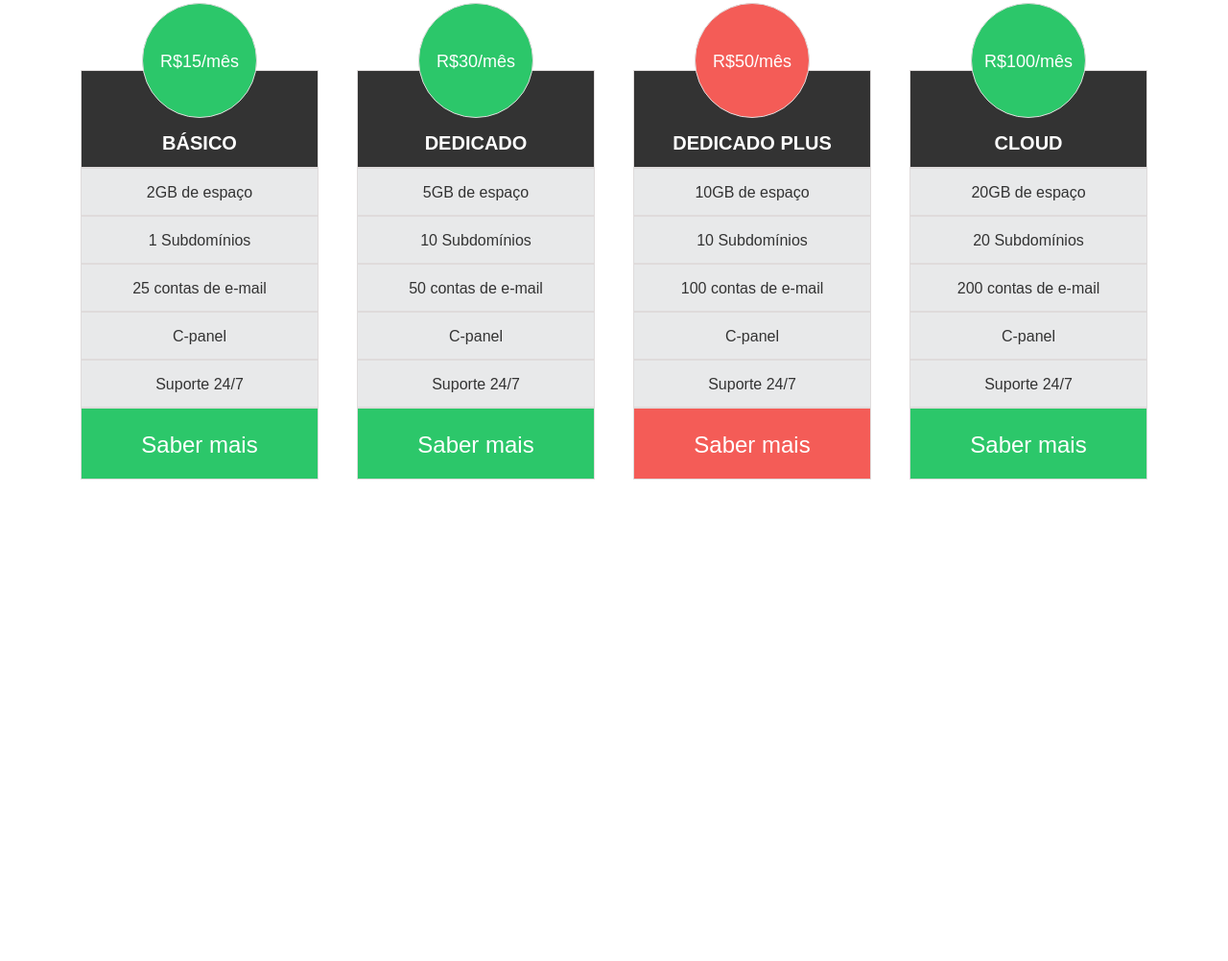
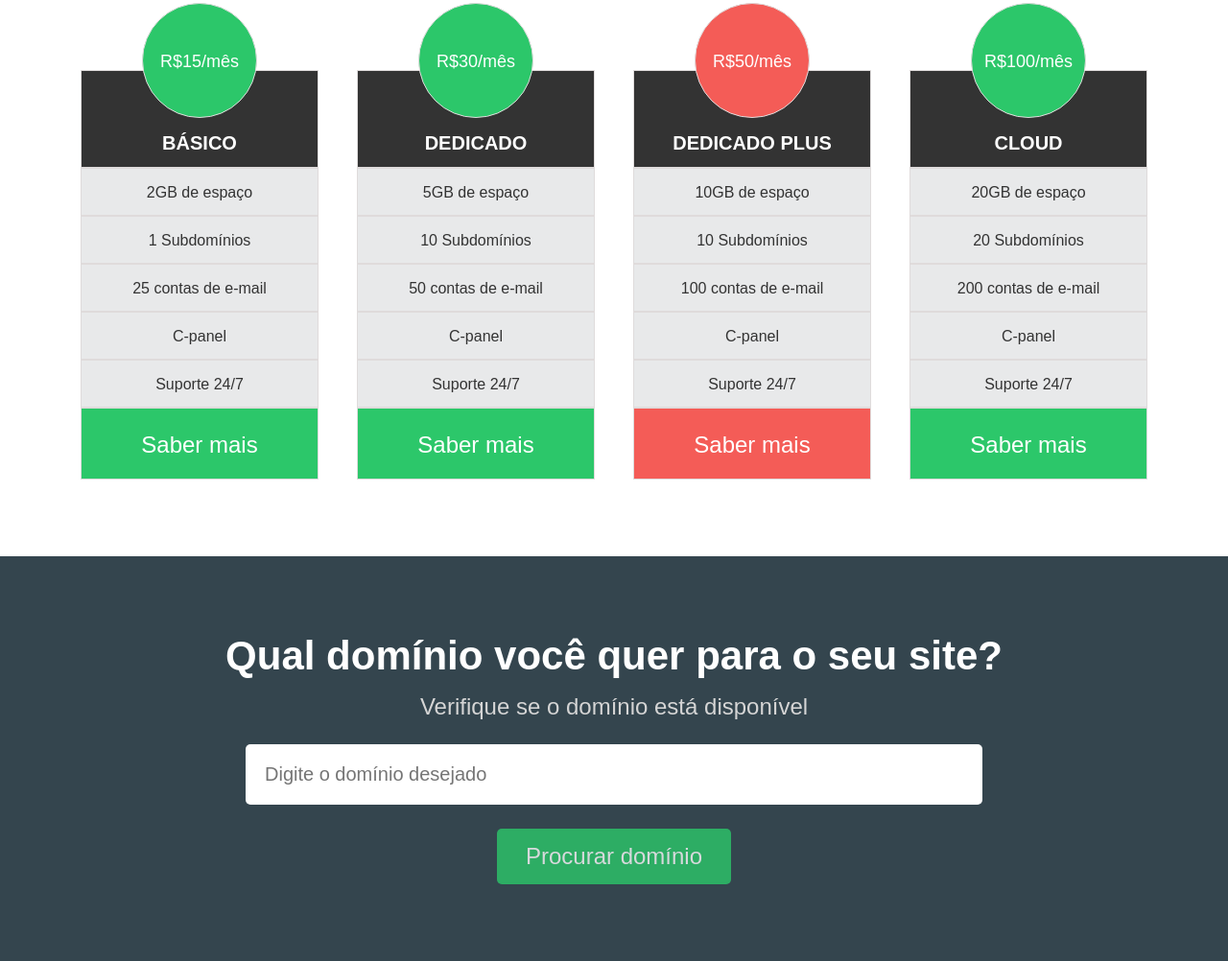
Before and after one commit to Pablo-jesuss/Site-hdc-Host, a plain HTML site: page index.html in a window 1280 px wide. Shown: the part 1151-2153 px from the top of the page at 96% size. Before the commit the page ends 1731 px from the top, so only its background shows below. Drawn offline with Linux system fonts and the light colour scheme.

Commit message:
searchdomain-container

```diff
--- a/Css/style.css
+++ b/Css/style.css
@@ -222,3 +222,50 @@ nav {
 .plan .recommended:hover {
   background-color: #be4a46;
 }
+
+/* search domain */
+
+.searchdomain-container {
+  background-color: #34454e;
+  text-align: center;
+  padding: 5rem 0;
+}
+
+.searchdomain-container h2 {
+  color: #fff;
+  font-size: 42px;
+  margin-bottom: 15px;
+}
+
+.searchdomain-container p {
+  color: #d5d5d5;
+  font-size: 24px;
+  margin-bottom: 25px;
+}
+
+.searchdomain-container input {
+  display: block;
+  border: none;
+  border-radius: 5px;
+  margin: 0 auto;
+}
+
+.searchdomain-container input[type="text"] {
+  width: 60%;
+  padding: 20px;
+  font-size: 20px;
+  margin-bottom: 25px;
+}
+
+.searchdomain-container input[type="submit"] {
+  background-color: #2cc76a;
+  padding: 15px 30px;
+  color: #fff;
+  font-size: 24px;
+  cursor: pointer;
+  opacity: 0.8;
+}
+
+.searchdomain-container input[type="submit"]:hover {
+  opacity: 1;
+}
--- a/index.html
+++ b/index.html
@@ -130,6 +130,15 @@
             </div>
           </div>
         </section>
+
+        <Section class="searchdomain-container">
+          <h2>Qual domínio você quer para o seu site?</h2>
+          <p>Verifique se o domínio está disponível</p>
+          <form action="">
+            <input type="text" name="domain" id="domain" placeholder="Digite o domínio desejado">
+            <input type="submit" value="Procurar domínio">
+          </form>
+        </Section>
     </main>
   </div>
 </body>
```
